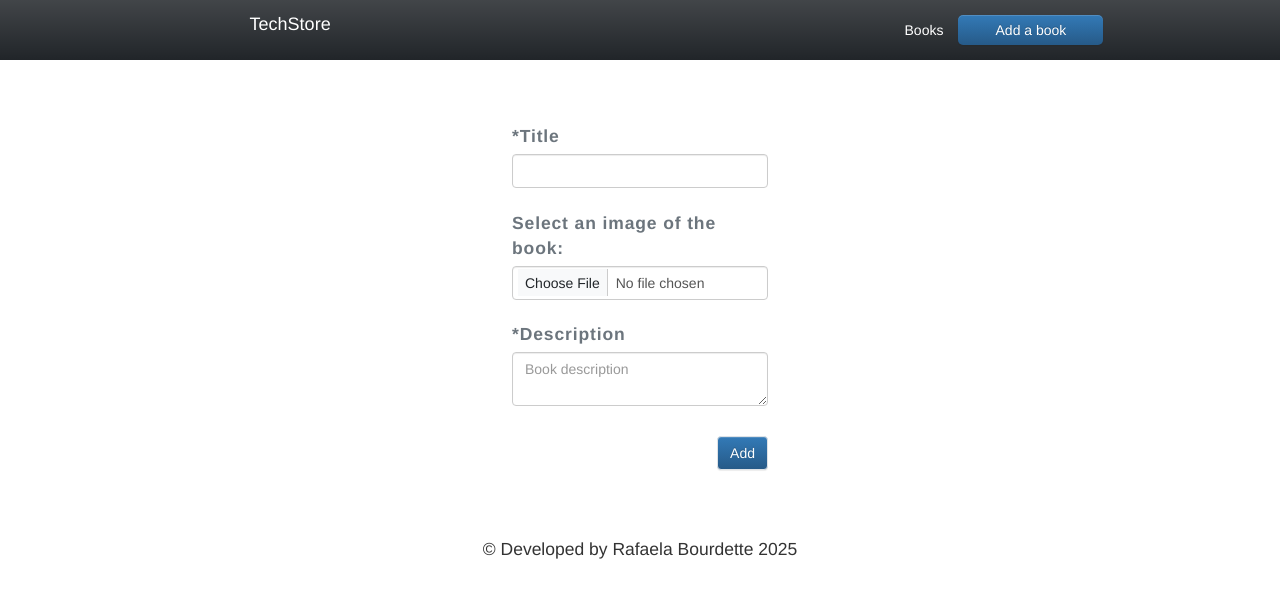
After one commit to rafaelabou1999/bookstore-php, a PHP site: page /bookstore/src/Views/add.php in a window 1280 px wide. The commit adds this page. Shown: the top 598 px of the page. Run offline with PHP 8.4, Linux system fonts and the light colour scheme.

Commit message:
:sparkles: Initializing add book feature

```diff
--- a/public/index.php
+++ b/public/index.php
@@ -23,7 +23,11 @@ include __DIR__ . '/../src/inc/books.php';
                        $url = "http://localhost/bookstore/src/Views/details.php?" . $query_params;
                     ?>
                     <div class="col-md-3 mb-3">
+                    <?php if(!empty($book['img'])):?>
                         <a href='<?= $url ?>'><img class=' book img-fluid border border-secondary ' src='<?= $book['img'] ?>' style='width:100%; height:330px;object-fit:cover;'></a>
+                    <?php else:?>
+                        <a href='<?= $url ?>'><img class=' book img-fluid border border-secondary ' src='./assets/empty_img.png' style='width:100%; height:330px;object-fit:cover;'></a>
+                    <?php endif;?>
                     </div>
 
                     <?php endforeach;?>
--- /dev/null
+++ b/src/Views/add.php
@@ -0,0 +1,25 @@
+<?php
+session_start();
+
+$is_home = false;
+include __DIR__ . '/../inc/Header.php';
+
+//if($_SERVER('REQUEST_METHOD') === 'POST'){
+    //$_SESSION['title'] = $_POST['title'];
+    //$_SESSION['desc'] = $_POST['desc'];
+    //$_SESSION['image'] = $_POST['image'];
+//}
+
+?>
+<div class="position-relative" style="width:20%;margin:5% auto;">
+    <form action="">
+        <label class="form-label fs-3 fw-bold text-secondary" for="title" style="letter-spacing:.05em">*Title</label>
+        <input class="form-control mb-4 " type="text" name="title" id="title" required/>
+        <label class="form-label  fs-3 fw-bold text-secondary" style="letter-spacing:.05em;padding-top: 3%;" for="image">Select an image of the book:</label>
+        <input class="form-control mb-4" type="file" name="image" id="image"/>
+        <label class="form-label  fs-3 fw-bold text-secondary" style="letter-spacing:.05em;padding-top: 3%;"  for="desc" required>*Description</label>
+        <textarea  class="form-control mb-5" placeholder="Book description" id="desc"></textarea>
+        <button type="submit" class="btn btn-primary border border-none position-absolute end-0 bottom-5">Add</button>
+    </form>
+</div>
+<?php include __DIR__ . '/../inc/Footer.php'?>
--- /dev/null
+++ b/src/Views/bookstore.php
@@ -0,0 +1,6 @@
+<?php
+session_start();
+include __DIR__ . '/../inc/Header.php';
+?>
+
+<?php include __DIR__ . '/../inc/Footer.php'; ?>
--- a/src/Views/details.php
+++ b/src/Views/details.php
@@ -7,7 +7,11 @@ include __DIR__ . '/../inc/Header.php';
         <?php if($_GET['id'] == $book['id']): ?>
         <div class="d-flex flex-row" style="padding-left:19.5%;padding-top:5%;">
             <div class="">
+                <?php if(!empty($book['img'])):?>
                 <img class="border border-secondary" src="<?= $book['img'] ?>" width="300px" height="380px" style="object-fit:cover;"/>
+                <?php else:?>
+                    <img src="../../public/assets/empty_img.png"/>
+                <?php endif;?>
             </div>
             <div class="ps-5 position-relative" style="width:40%;">
                  <h3 class="text-secondary fw-bold"><?= $_GET['title'] ?></h3>
--- a/src/inc/Header.php
+++ b/src/inc/Header.php
@@ -19,8 +19,8 @@
         <h4 class="pe-5 col-md-7 " style="margin-right:3.6%;"><a class="text-white" href="<?= $is_home ? "./index.php" : "../../public/index.php" ?>">TechStore</a></h4>
         <div class="col d-flex flex-row align-items-center" style="">
             <div class="d-flex flex-row justify-content-around">
-                <a class="text-white px-4 tracking-wide" href="">Books</a>
+                <a class="text-white px-4 tracking-wide" href="<?= $is_home ? "../src/Views/bookstore.php" : "./bookstore.php" ?>">Books</a>
             </div>
-            <button class="align-self-center" style="background-color:#2485ed;color:#f5f5f5;padding:1% 4%;border:none;width:145px;height:30px;border-radius:5px;" >Add a book</button>
+            <button class="align-self-center btn btn-primary" style="color:#f5f5f5;padding:1% 4%;border:none;width:145px;height:30px;border-radius:5px;" ><a class="text-white" href="<?= $is_home ? "../src/Views/add.php" : "./add.php" ?>">Add a book</a></button>
         </div>
     </header>
```
Also changed, not shown: public/assets/empty_img.png (added).
